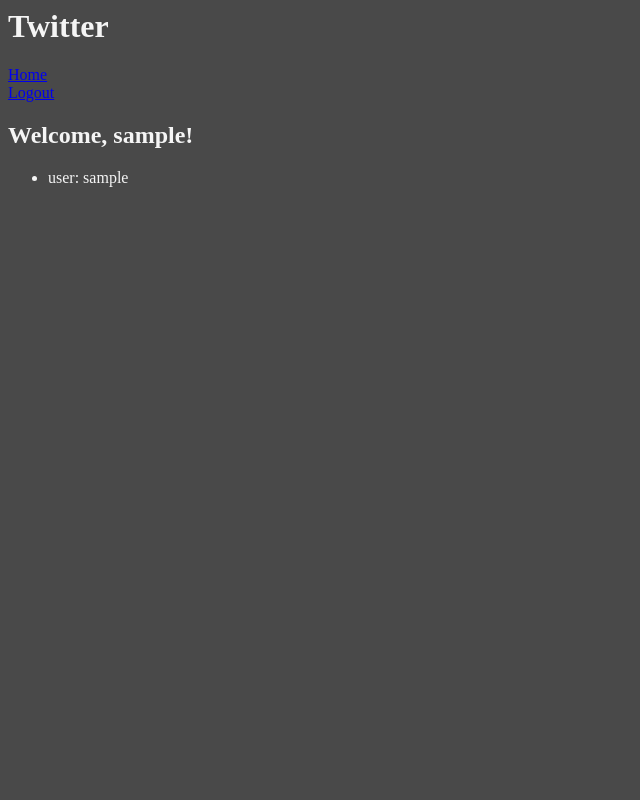
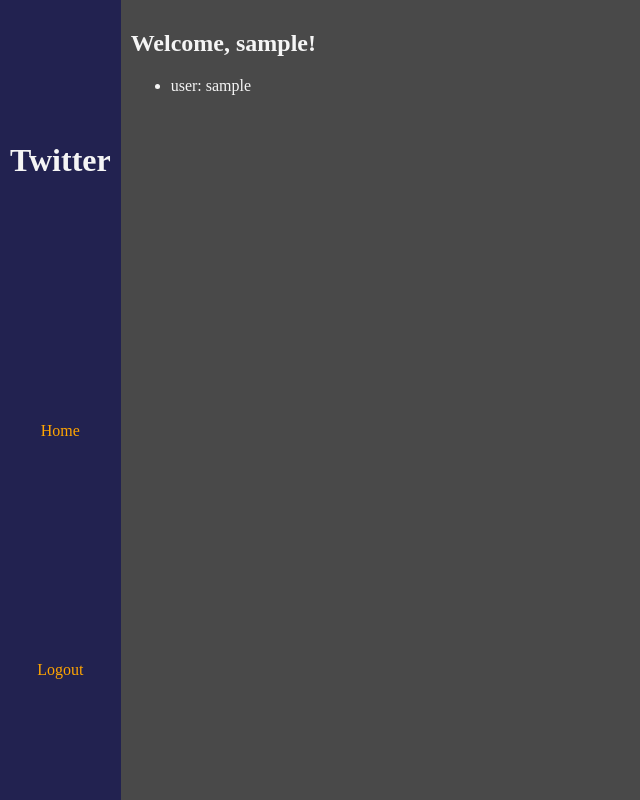
Before and after one commit to jeffsimp88/twitterclone, a Django app: page / in a window 1280 px wide. Shown: the whole page, without its empty margins (0-640 px from the left). Run offline with Django 3.2, Linux system fonts and the light colour scheme; the visitor is signed in with stand-in values (Sample User, id 1); data comes from the database, SQL or seed files in the repository.

Commit message:
Added some styling to page

```diff
--- a/static/css/style.css
+++ b/static/css/style.css
@@ -1,4 +1,29 @@
 body{
+    display: flex;
+    flex-direction: row;
+    margin: 0;
     background-color: rgb(73, 73, 73);
     color: whitesmoke
 }
+header{
+    display: flex;
+    flex-direction: column;
+    align-items: center;
+    justify-content: space-around;
+    padding: 10px;
+    background-color: rgb(34, 34, 80);
+}
+main{
+    padding: 10px;
+
+}
+
+a{
+    text-decoration: none;
+    color: orange;
+    transition-duration: .2s ;
+}
+
+a:hover{
+    color: greenyellow;
+}
```
